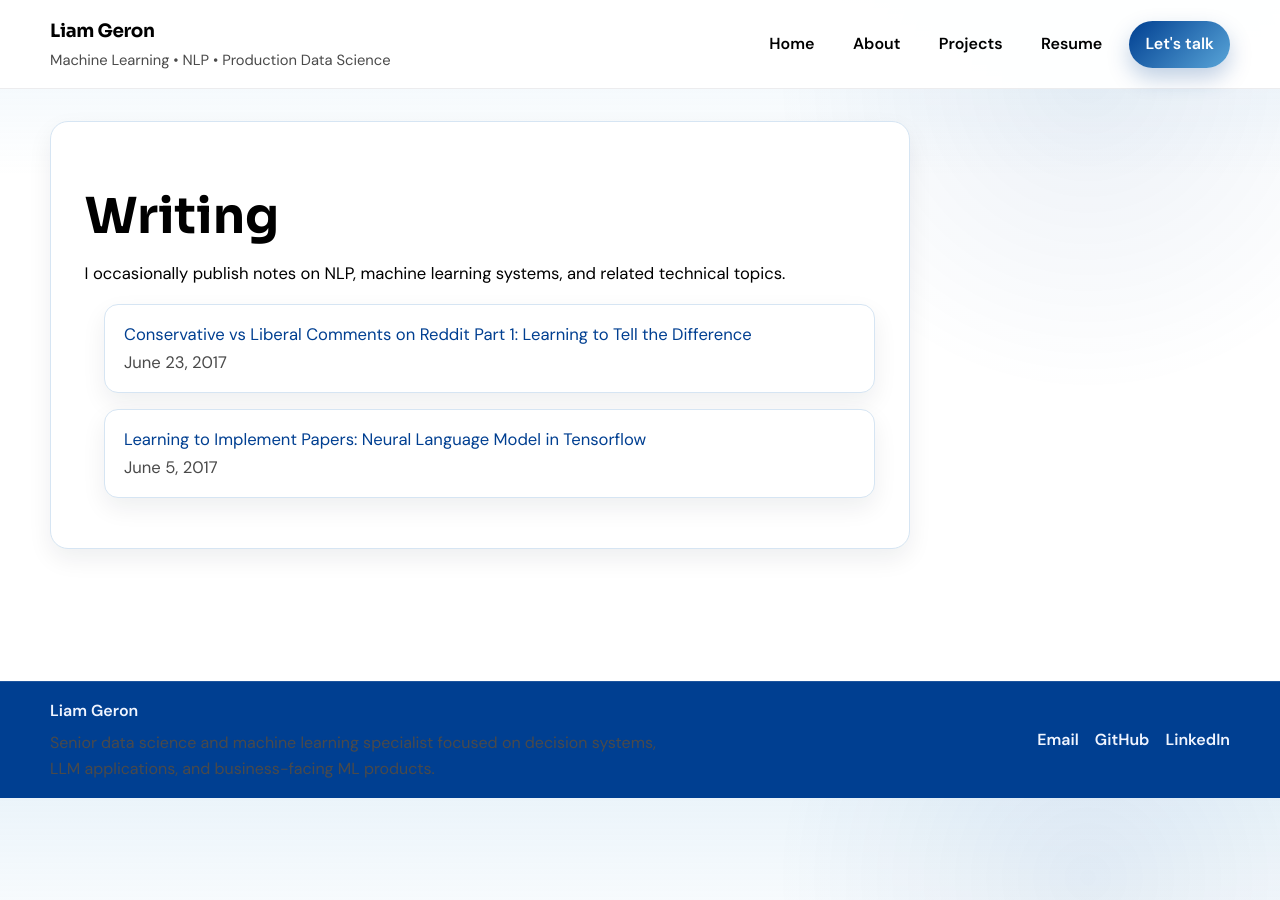
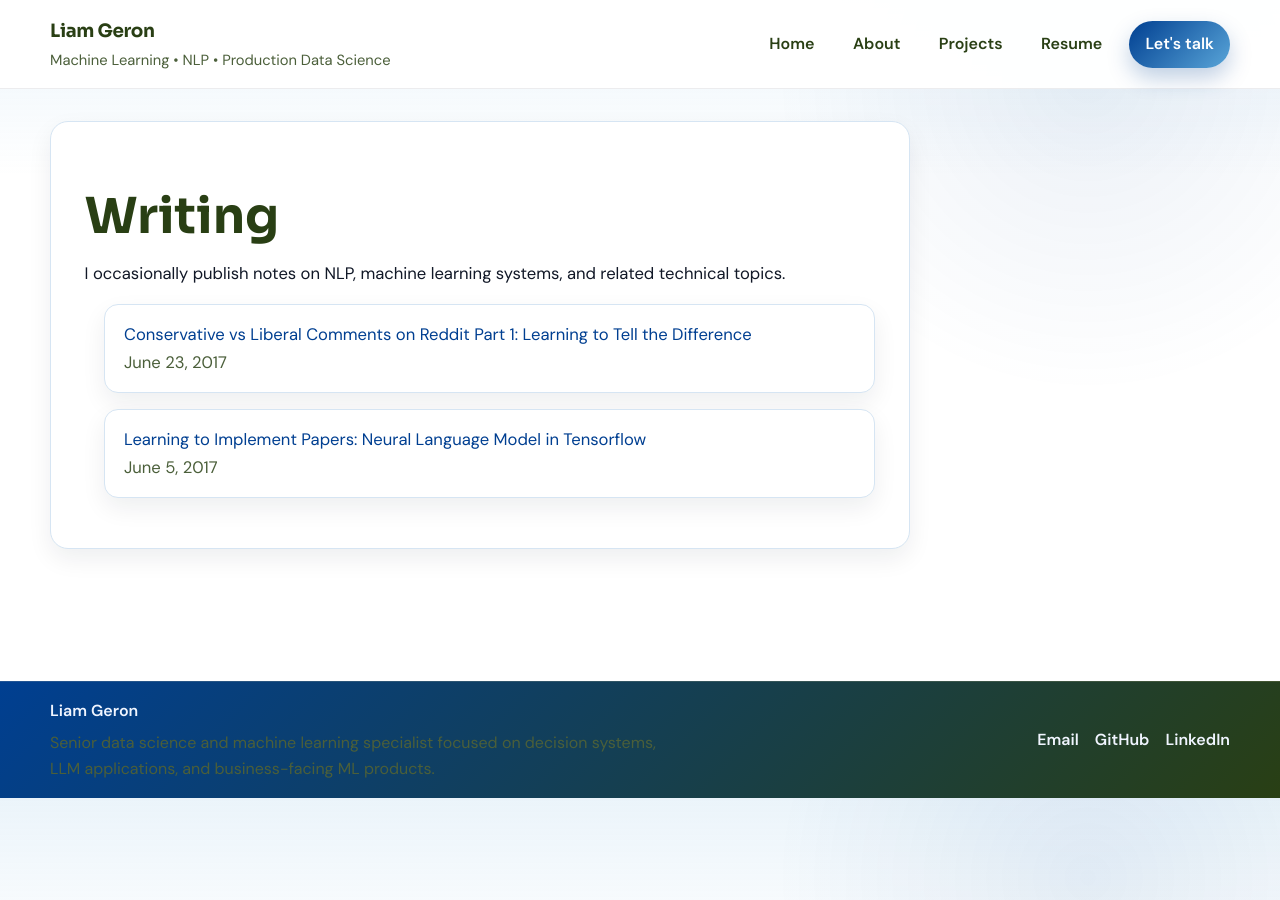
Before and after one commit to liamge/liamge.github.io, a Jekyll site: the page built from blog/index.html, in a window 1280 px wide. Built offline with Jekyll 4.4.1, drawn with Linux system fonts in a browser that asks for light colours.

```diff
--- a/css/main.css
+++ b/css/main.css
@@ -1,7 +1,7 @@
 :root {
   --bg: #ffffff;
-  --ink: #000000;
-  --muted: #4a4a4a;
+  --ink: #293f14;
+  --muted: #4b5f3a;
   --panel: #ffffff;
   --panel-soft: #eaf4fb;
   --stroke: #d6e5f3;
@@ -418,7 +418,7 @@
 .content-page p,
 .content-page li {
   font-size: 1.04rem;
-  color: var(--ink);
+  color: #111827;
 }
 
 .content-page ul {
@@ -450,7 +450,7 @@
 }
 
 .site-footer {
-  background: #003f91;
+  background: linear-gradient(135deg, #003f91, #293f14);
   color: #f0f5ff;
   border-top: 1px solid rgba(240, 245, 255, 0.12);
   margin-top: 4rem;
```
